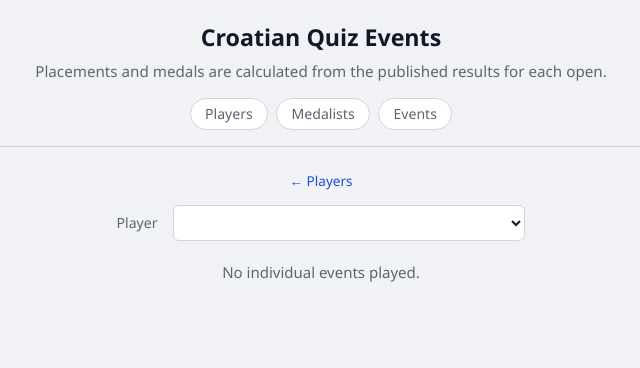
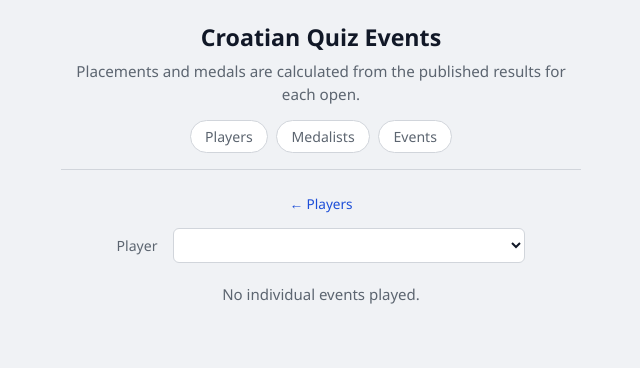
Before and after one commit to git-nt/croatian-quiz-scores, a Python web app: template templates/player.html in a window 1280 px wide. Shown: the top 368 px of the page, without its empty margins (319-959 px from the left). Run offline with Jinja, Linux system fonts and the light colour scheme; the template is opened without the code that fills it, so the values that code supplies are empty.

Commit message:
fix: width

```diff
--- a/static/style.css
+++ b/static/style.css
@@ -102,8 +102,9 @@ table.player-history th.num {
 
 
 .wrap {
+  max-width: 600px;
   margin: 0 auto;
-  padding: 1.25rem clamp(1.5rem, 5vw, 5rem) 3rem;
+  padding: 1.25rem clamp(1rem, 4vw, 2.5rem) 3rem;
   text-align: center;
 }
 
```
